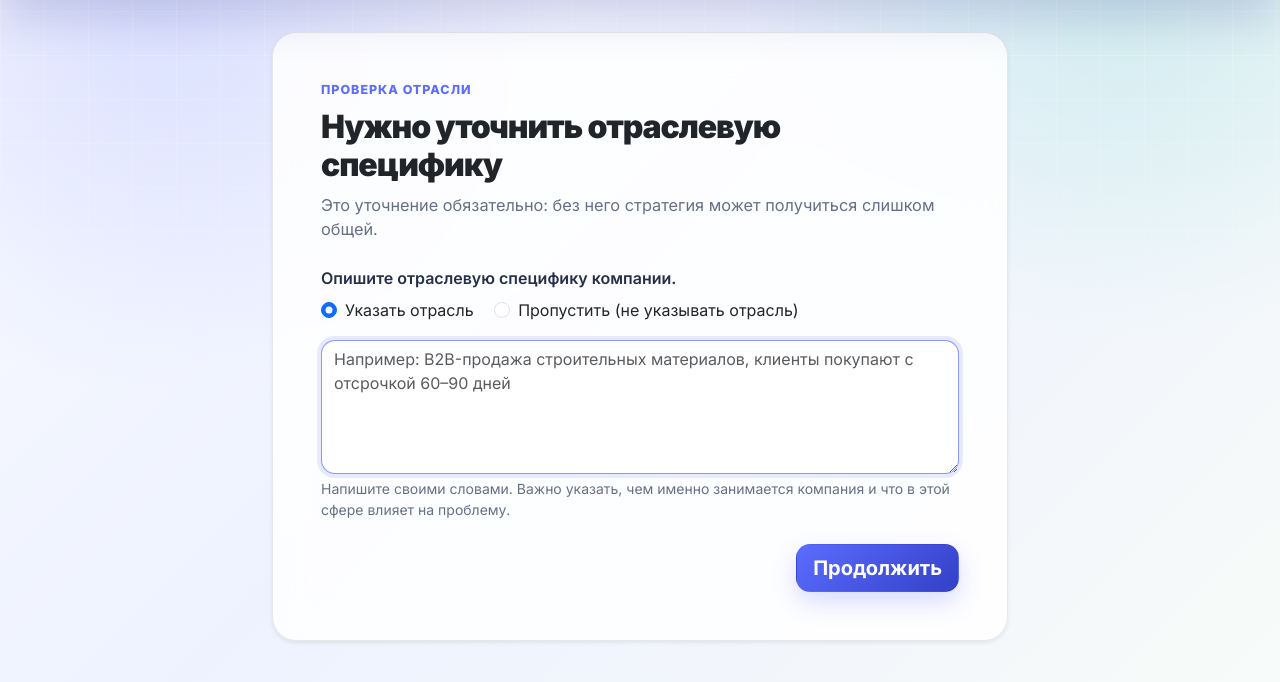
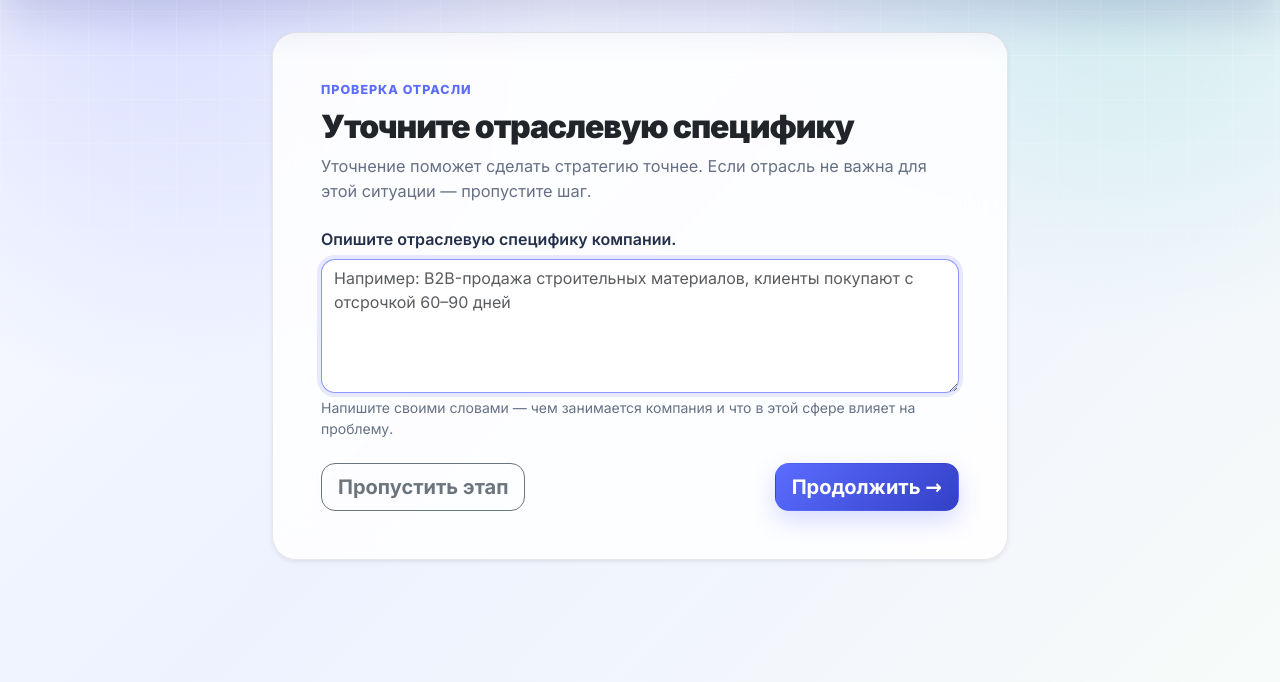
Before and after one commit to Dr1ve66/StrategyBus, a Flask app: template templates/industry_clarify.html in a window 1280 px wide. Shown: the part 77-759 px from the top of the page. Run offline with Flask 3, Linux system fonts and the light colour scheme; the template is opened without the code that fills it, so the values that code supplies are empty.

Commit message:
ux: кнопка «Пропустить этап» на экранах уточнения отрасли
- industry_clarify: убран текст «обязательно», радиокнопки заменены
  двумя кнопками — «Пропустить этап» (formnovalidate + skip) и «Продолжить →»
- context_clarify: радиокнопки удалены, добавлена кнопка «Пропустить отрасль»
  (type=button + JS); перед пропуском валидирует company_size через reportValidity()

Co-Authored-By: Claude Sonnet 4.6 <noreply@anthropic.com>

```diff
--- a/templates/industry_clarify.html
+++ b/templates/industry_clarify.html
@@ -7,9 +7,9 @@
       <div class="card-body p-4 p-lg-5">
         <div class="mb-4">
           <div class="eyebrow mb-2">Проверка отрасли</div>
-          <h1 class="h2 page-title mb-2">Нужно уточнить отраслевую специфику</h1>
+          <h1 class="h2 page-title mb-2">Уточните отраслевую специфику</h1>
           <p class="page-subtitle mb-0">
-            Это уточнение обязательно: без него стратегия может получиться слишком общей.
+            Уточнение поможет сделать стратегию точнее. Если отрасль не важна для этой ситуации — пропустите шаг.
           </p>
         </div>
 
@@ -23,20 +23,9 @@
               data-ai-title="Проверяем уточнение"
               data-ai-subtitle="После этого продолжим анализ ситуации клиента…">
           <div class="mb-3">
-            <label class="form-label fw-semibold">
+            <label class="form-label fw-semibold" for="industry_answer">
               {{ industry_check.question or "Опишите отраслевую специфику компании." }}
             </label>
-            <div class="mb-3">
-              <div class="form-check form-check-inline">
-                <input class="form-check-input industry-toggle" type="radio" name="industry_mode" id="industry_mode_specify" value="specify" checked>
-                <label class="form-check-label" for="industry_mode_specify">Указать отрасль</label>
-              </div>
-              <div class="form-check form-check-inline">
-                <input class="form-check-input industry-toggle" type="radio" name="industry_mode" id="industry_mode_skip" value="skip">
-                <label class="form-check-label" for="industry_mode_skip">Пропустить (не указывать отрасль)</label>
-              </div>
-            </div>
-            <div id="industry_answer_block">
             <textarea
               id="industry_answer"
               class="form-control"
@@ -45,15 +34,19 @@
               autofocus
               placeholder="Например: B2B-продажа строительных материалов, клиенты покупают с отсрочкой 60–90 дней"
             ></textarea>
-            </div>
             <div class="form-text">
-              Напишите своими словами. Важно указать, чем именно занимается компания и что в этой сфере влияет на проблему.
+              Напишите своими словами — чем занимается компания и что в этой сфере влияет на проблему.
             </div>
           </div>
 
-          <div class="d-flex justify-content-end mt-4">
-            <button class="btn btn-primary btn-lg" type="submit">
-              Продолжить
+          <div class="d-flex justify-content-between align-items-center mt-4">
+            <button type="submit" name="industry_mode" value="skip"
+                    class="btn btn-outline-secondary btn-lg" formnovalidate>
+              Пропустить этап
+            </button>
+            <button type="submit" name="industry_mode" value="specify"
+                    class="btn btn-primary btn-lg">
+              Продолжить →
             </button>
           </div>
         </form>
@@ -61,29 +54,4 @@
     </div>
   </div>
 </div>
-
-<script>
-(function() {
-  const toggles = document.querySelectorAll('.industry-toggle');
-  const answerBlock = document.getElementById('industry_answer_block');
-  const answerField = document.getElementById('industry_answer');
-
-  function updateIndustryMode() {
-    const mode = document.querySelector('input[name="industry_mode"]:checked');
-    if (mode && mode.value === 'skip') {
-      answerBlock.style.display = 'none';
-      answerField.removeAttribute('required');
-    } else {
-      answerBlock.style.display = '';
-      answerField.setAttribute('required', 'required');
-    }
-  }
-
-  toggles.forEach(function(el) {
-    el.addEventListener('change', updateIndustryMode);
-  });
-
-  updateIndustryMode();
-})();
-</script>
 {% endblock %}
```
Also changed, not shown: templates/context_clarify.html (+31 -37 lines). Lines whose indentation alone changed are shown as unchanged.
